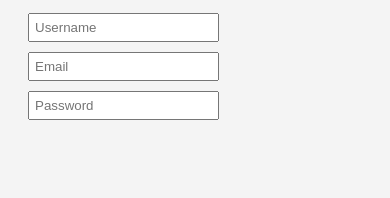
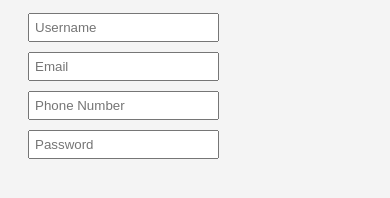
Before and after one commit to Dinnerbone7949/Tugas-PWL, a plain HTML site: page index.html in a window 390 px wide. Shown: the part 184-382 px from the top of the page. Drawn offline with Linux system fonts and the light colour scheme.

Commit message:
feat: add phone number input on register page

```diff
--- a/index.html
+++ b/index.html
@@ -10,6 +10,7 @@
     <p>Proyek ini digunakan untuk latihan Git kolaboratif.</p>
     <input type="text" placeholder="Username" />
     <input type="email" placeholder="Email" />
+    <input type="text" placeholder="Phone Number" />
     <input type="password" placeholder="Password" />
     <script src="js/script.js"></script>
   </body>
```
